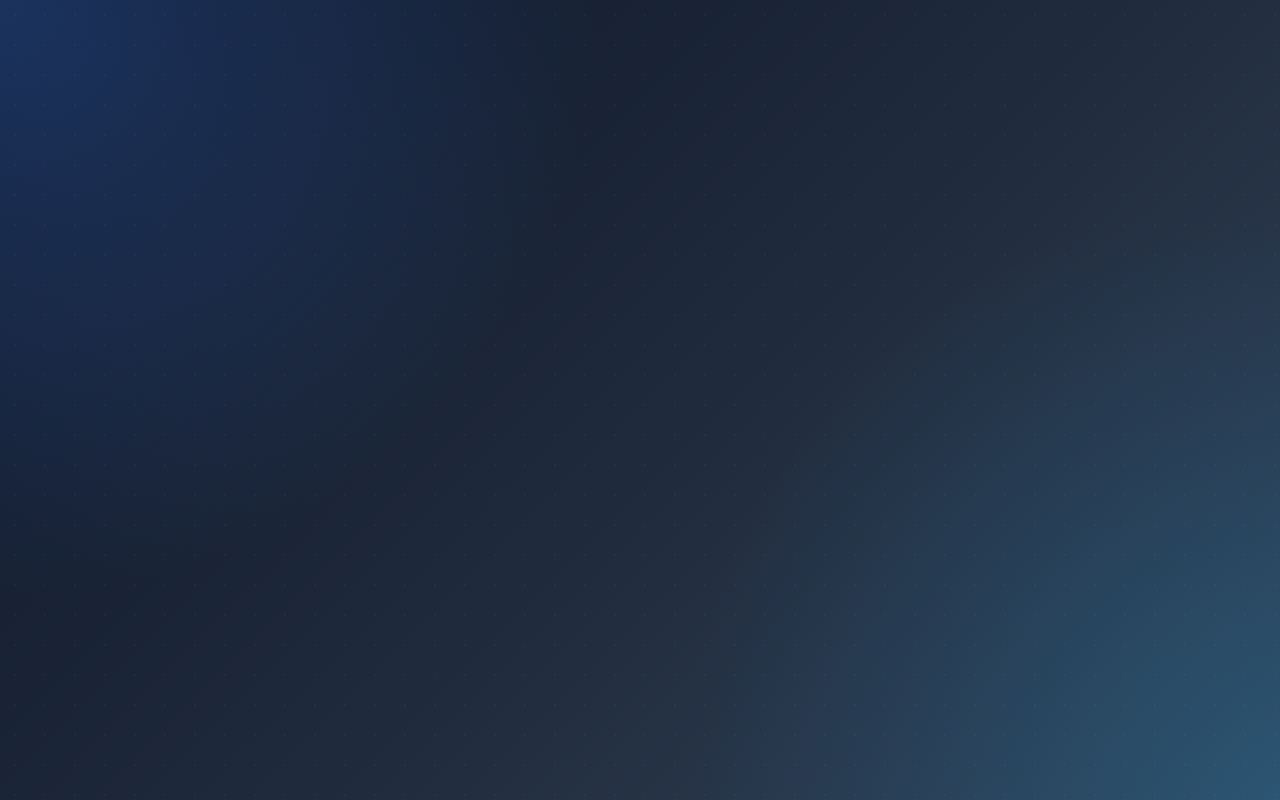
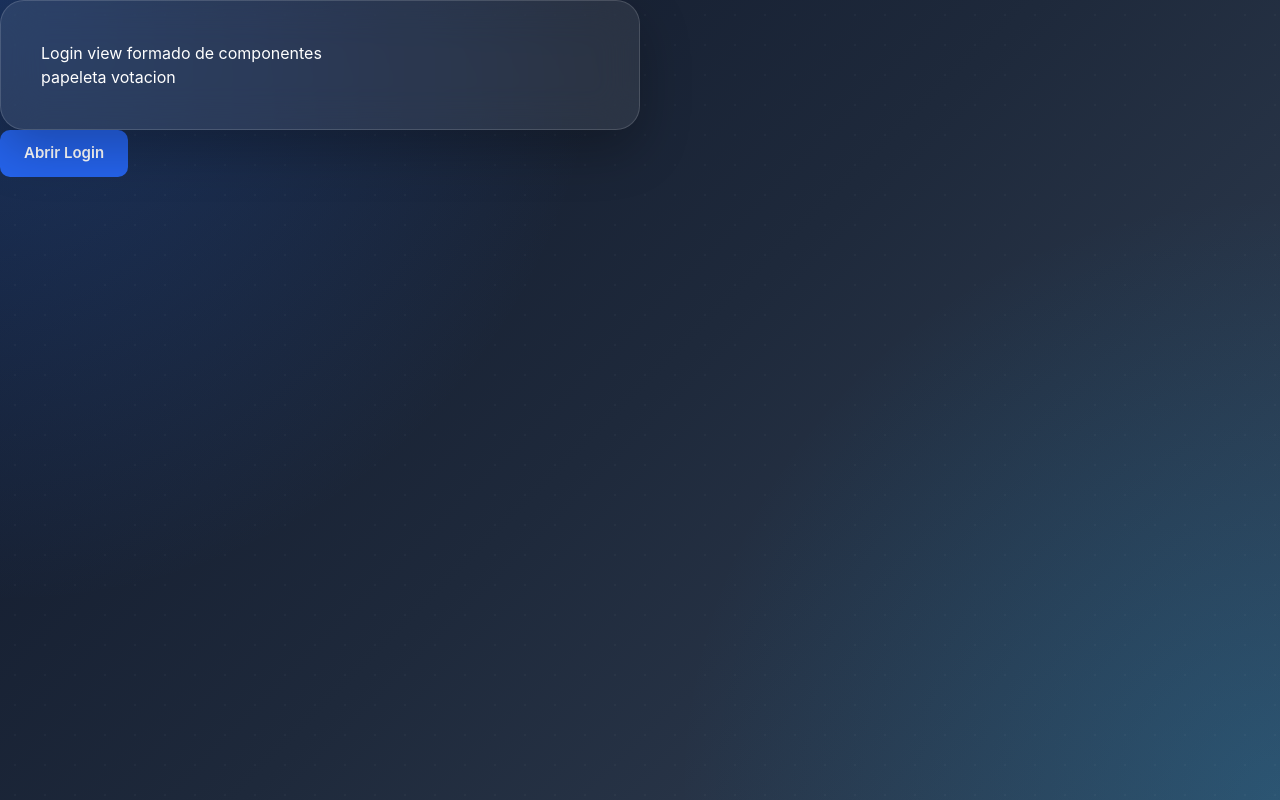
Before and after one commit to AugustoUCE/sisve-platform-frontend, a Vue app: page / in a window 1280 px wide. Built offline with nearby package versions, Linux system fonts and the light colour scheme; the HTML template or start-up script is replaced by a standard one.

Commit message:
botones generales

```diff
--- a/src/assets/styles/global.css
+++ b/src/assets/styles/global.css
@@ -9,6 +9,7 @@
     overflow:hidden;
 
     background:
+
         linear-gradient(135deg,#0f172a,#1e293b,#334155);
 
 
@@ -23,11 +24,15 @@
     background:
 
         radial-gradient(circle at top left,
+
         rgba(59,130,246,.25),
+
         transparent 40%),
 
         radial-gradient(circle at bottom right,
+
         rgba(14,165,233,.20),
+
         transparent 40%);
 
     pointer-events:none;
@@ -43,6 +48,7 @@
     background-image:
 
         radial-gradient(rgba(255,255,255,.07) 1px,
+
         transparent 1px);
 
     background-size:30px 30px;
@@ -61,6 +67,7 @@
     min-height:100vh;
 
 }
+
 .linkme-card{
 
     width: 50%;
@@ -72,13 +79,75 @@
     background: rgba(255, 255, 255, 0.08);
 
     backdrop-filter: blur(20px);
+
     -webkit-backdrop-filter: blur(20px);
 
     border: 1px solid rgba(255, 255, 255, 0.15);
 
     box-shadow:
+
         0 20px 50px rgba(0, 0, 0, 0.25);
 
     color: white;
 
 }
+
+
+.base-button {
+  display: inline-flex;
+  align-items: center;
+  justify-content: center;
+
+  padding: 12px 24px;
+
+  border: none;
+  border-radius: 10px;
+
+  font-size: 15px;
+  font-weight: 600;
+
+  cursor: pointer;
+
+  transition: all .25s ease;
+
+  user-select: none;
+}
+
+/* Botón principal */
+.primary {
+  background: var(--color-primary);
+  color: white;
+}
+
+.primary:hover:not(:disabled) {
+  background: var(--color-primary-hover);
+  transform: translateY(-2px);
+  box-shadow: 0 8px 20px rgba(37, 99, 235, .25);
+}
+
+/* Botón secundario */
+.secondary {
+  background: white;
+  color: var(--color-primary);
+  border: 1px solid var(--color-border);
+}
+
+.secondary:hover:not(:disabled) {
+  background: var(--color-primary-light);
+}
+
+/* Botón de éxito */
+.success {
+  background: var(--color-success);
+  color: white;
+}
+
+.success:hover:not(:disabled) {
+  filter: brightness(.95);
+}
+
+/* Deshabilitado */
+.base-button:disabled {
+  opacity: .6;
+  cursor: not-allowed;
+}
--- a/src/components/Login/button/BaseButton.vue
+++ b/src/components/Login/button/BaseButton.vue
@@ -0,0 +1,25 @@
+<template>
+  <button
+    class="base-button"
+    :class="variant"
+    :disabled="disabled"
+    @click="$emit('click', $event)"
+  >
+    <slot />
+  </button>
+</template>
+
+<script setup lang="ts">
+defineProps({
+  variant: {
+    type: String,
+    default: "primary",
+  },
+  disabled: {
+    type: Boolean,
+    default: false,
+  },
+});
+
+defineEmits(["click"]);
+</script>
--- a/src/layouts/FundSisve.vue
+++ b/src/layouts/FundSisveLayout.vue
@@ -7,7 +7,7 @@
 
     <!-- Contenido -->
     <div class="app-content">
-
+      <slot />
     </div>
 
   </div>
--- a/src/layouts/HeroLayout.vue
+++ /dev/null
@@ -1,17 +0,0 @@
-<template>
-  <div class="app-background">
-
-    <!-- Efectos decorativos -->
-    <div class="bg-gradient"></div>
-    <div class="bg-dots"></div>
-
-    <!-- Contenido -->
-    <div class="app-content">
-      <slot />
-    </div>
-
-  </div>
-</template>
-
-<script setup lang="ts">
-</script>
--- a/src/main.ts
+++ b/src/main.ts
@@ -1,4 +1,5 @@
 import './assets/styles/global.css'
+import './assets/styles/colors.css'
 
 import { createApp } from 'vue'
 import App from './App.vue'
--- a/src/views/FundSisveView.vue
+++ b/src/views/FundSisveView.vue
@@ -1,6 +1,7 @@
 <script setup lang="ts">
 import { ref } from 'vue'
-import FundSisve from '@/layouts/FundSisve.vue'
+import FundSisveLayout from '@/layouts/FundSisveLayout.vue'
+import BaseButton from '@/components/Login/button/BaseButton.vue'
 const showLogin = ref(false)
 function openLogin() {
   showLogin.value = true
@@ -9,7 +10,7 @@ function openLogin() {
 
 <template>
 
-    <FundSisve>
+    <FundSisveLayout>
         <div
             class="linkme-card"
             :class="{ active: showLogin }"
@@ -22,6 +23,13 @@ function openLogin() {
 
 
         </div>
-    </FundSisve>
+        <BaseButton>
+        <div
+            @click="openLogin"
+        >
+            Abrir Login
+        </div>
+        </BaseButton>
+    </FundSisveLayout>
 
 </template>
```
Also changed, not shown: src/views/Login/LoginView.vue (added).
